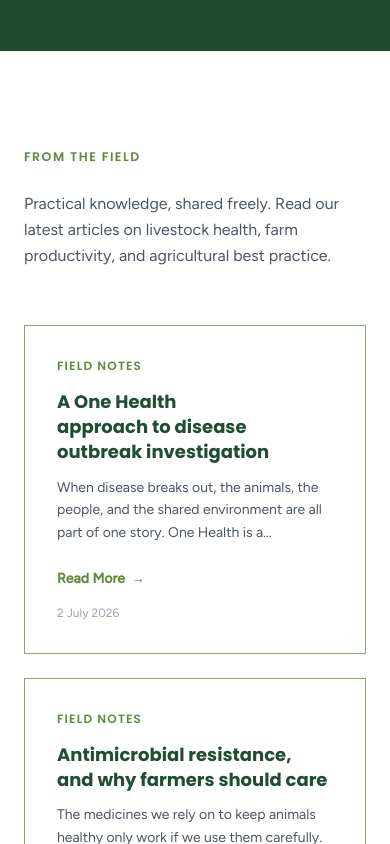
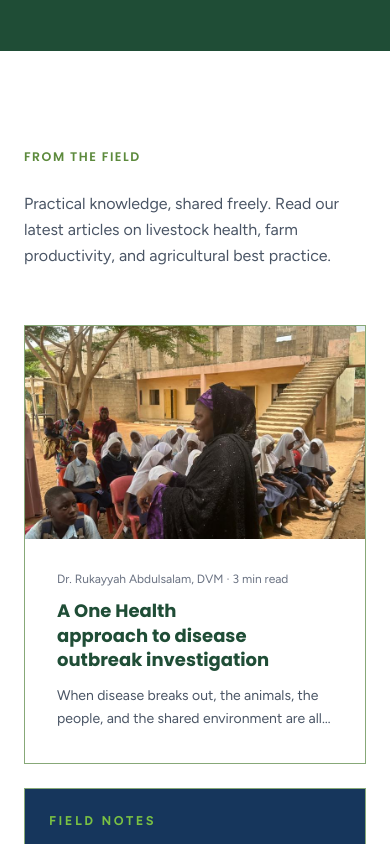
Before and after one commit to daupreyedoubra/plush-agri-website, a Next.js app: page / in a window 390 px wide. Shown: the part 3610-4454 px from the top of the page. Built offline with nearby package versions, Linux system fonts and the light colour scheme.

Commit message:
Homepage section order, blog card bylines, COHI counters, services divider

```diff
--- a/app/services/page.tsx
+++ b/app/services/page.tsx
@@ -1,6 +1,7 @@
 import type { Metadata } from "next";
 import { services } from "@/lib/services";
 import ServicesHero from "@/components/sections/services/ServicesHero";
+import ServicesTransitionBand from "@/components/sections/services/ServicesTransitionBand";
 import ServicesAccordion from "@/components/sections/services/ServicesAccordion";
 import ServicesCTA from "@/components/sections/services/ServicesCTA";
 
@@ -32,6 +33,7 @@ export default function ServicesPage() {
   return (
     <>
       <ServicesHero />
+      <ServicesTransitionBand />
       <ServicesAccordion services={services} />
       <ServicesCTA />
     </>
--- a/components/sections/BlogPreviewSection.tsx
+++ b/components/sections/BlogPreviewSection.tsx
@@ -1,17 +1,11 @@
 "use client";
 
 import Link from "next/link";
+import Image from "next/image";
 import { motion, type Variants } from "framer-motion";
-import { formatDate, getVisiblePosts } from "@/lib/blog";
+import { getReadTime, getVisiblePosts } from "@/lib/blog";
 
 const EASE = [0.25, 0, 0, 1] as [number, number, number, number];
-
-const EXCERPT_LIMIT = 120;
-
-function truncate(text: string, limit: number): string {
-  if (text.length <= limit) return text;
-  return `${text.slice(0, limit).trimEnd()}…`;
-}
 
 const containerVariants: Variants = {
   hidden: {},
@@ -68,14 +62,39 @@ export default function BlogPreviewSection() {
             <motion.article key={post.slug} variants={cardVariants} className="h-full">
               <Link
                 href={`/blog/${post.slug}`}
-                className="group flex h-full flex-col bg-white p-8"
+                className="group flex h-full flex-col bg-white overflow-hidden"
                 style={{ border: "1px solid #87A878" }}
               >
-                <p
-                  className="font-heading font-semibold text-xs uppercase tracking-[0.1em] mb-4"
-                  style={{ color: "#5E8B3D", fontVariant: "small-caps" }}
+                <div className="relative aspect-[16/10] overflow-hidden">
+                  {post.image ? (
+                    <Image
+                      src={post.image.src}
+                      alt={post.image.alt}
+                      fill
+                      className="object-cover transition-transform duration-500 group-hover:scale-[1.04]"
+                      sizes="(max-width: 1024px) 100vw, 33vw"
+                    />
+                  ) : (
+                    <div className="flex h-full w-full flex-col justify-between bg-navy p-6">
+                      <span className="text-xs font-bold tracking-[0.25em] uppercase text-bright-green">
+                        Field Notes
+                      </span>
+                      <span
+                        className="font-heading text-white/15 font-bold leading-none"
+                        style={{ fontSize: "3.5rem" }}
+                        aria-hidden="true"
                       >
-                  {post.category ?? "Field Notes"}
+                        PAS
+                      </span>
+                    </div>
+                  )}
+                </div>
+
+                <div className="flex flex-1 flex-col p-8">
+                  <p className="text-xs text-gray-500 mb-3">
+                    {post.author}
+                    <span aria-hidden="true"> &middot; </span>
+                    {getReadTime(post)} min read
                   </p>
                   <h3
                     className="font-heading font-bold text-lg leading-snug mb-3"
@@ -83,17 +102,10 @@ export default function BlogPreviewSection() {
                   >
                     {post.title}
                   </h3>
-                <p className="text-sm text-gray-600 leading-relaxed mb-6 flex-1">
-                  {truncate(post.excerpt, EXCERPT_LIMIT)}
+                  <p className="text-sm text-gray-600 leading-relaxed line-clamp-2">
+                    {post.excerpt}
                   </p>
-                <span
-                  className="inline-flex items-center gap-1.5 text-sm font-semibold mt-auto transition-opacity group-hover:opacity-70"
-                  style={{ color: "#5E8B3D" }}
-                >
-                  Read More
-                  <span aria-hidden="true">&rarr;</span>
-                </span>
-                <p className="mt-4 text-xs text-gray-400">{formatDate(post.date)}</p>
+                </div>
               </Link>
             </motion.article>
           ))}
--- a/components/sections/HowWeWorkSection.tsx
+++ b/components/sections/HowWeWorkSection.tsx
@@ -13,7 +13,7 @@ const steps = [
 
 export default function HowWeWorkSection() {
   return (
-    <section className="bg-dark-green py-24 lg:py-32">
+    <section className="py-24 lg:py-32" style={{ backgroundColor: "#1F4D36" }}>
       <div className="max-w-[1280px] mx-auto px-6 lg:px-8">
         <motion.p
           className="label !text-bright-green mb-6"
--- a/components/sections/TeamSection.tsx
+++ b/components/sections/TeamSection.tsx
@@ -128,7 +128,7 @@ export default function TeamSection() {
                     )}
                   </p>
                   <p className="text-sm text-gray-600 mt-1">{member.role}</p>
-                  {member.credential && (
+                  {i >= 3 && member.credential && (
                     <p className="text-xs text-gray-400 mt-1">
                       {member.credential}
                     </p>
--- a/components/sections/blog/BlogHero.tsx
+++ b/components/sections/blog/BlogHero.tsx
@@ -41,7 +41,7 @@ export default function BlogHero() {
               animate={{ y: 0 }}
               transition={{ duration: 0.4, delay: 0.2, ease: EASE }}
             >
-              Practical writing on
+              Practical writing on{" "}
               <br />
               animal health and farming.
             </motion.h1>
--- a/components/sections/cohi/ApproachSection.tsx
+++ b/components/sections/cohi/ApproachSection.tsx
@@ -62,13 +62,13 @@ const inView = {
 
 export default function ApproachSection() {
   return (
-    <section className="bg-white py-24 lg:py-32">
+    <section className="pt-12 lg:pt-16 pb-24 lg:pb-32" style={{ backgroundColor: "#163A70" }}>
       <div className="max-w-[1280px] mx-auto px-6 lg:px-8">
-        <motion.p className="label mb-6" {...inView} transition={{ duration: 0.5, ease: EASE }}>
+        <motion.p className="label !text-bright-green mb-6" {...inView} transition={{ duration: 0.5, ease: EASE }}>
           Our Approach
         </motion.p>
         <motion.h2
-          className="text-navy text-3xl lg:text-4xl mb-16 max-w-xl"
+          className="text-white text-3xl lg:text-4xl mb-16 max-w-xl"
           {...inView}
           transition={{ duration: 0.5, delay: 0.1, ease: EASE }}
         >
--- a/components/sections/cohi/WhatCohiIsSection.tsx
+++ b/components/sections/cohi/WhatCohiIsSection.tsx
@@ -28,7 +28,7 @@ const paragraphs = [
 
 export default function WhatCohiIsSection() {
   return (
-    <section className="bg-white py-24 lg:py-32">
+    <section className="bg-white pt-24 lg:pt-32 pb-12 lg:pb-16">
       <div className="max-w-[1280px] mx-auto px-6 lg:px-8">
         <motion.p className="label mb-6" {...inView} transition={{ duration: 0.5, ease: EASE }}>
           What COHI Is
--- /dev/null
+++ b/components/sections/services/ServicesTransitionBand.tsx
@@ -0,0 +1,25 @@
+"use client";
+
+import { motion } from "framer-motion";
+
+const EASE = [0.25, 0, 0, 1] as [number, number, number, number];
+
+export default function ServicesTransitionBand() {
+  return (
+    <section className="py-20 lg:py-28" style={{ backgroundColor: "#F6F2E8" }}>
+      <div className="max-w-[1280px] mx-auto px-6 lg:px-8">
+        <motion.p
+          className="text-center text-lg lg:text-xl font-semibold max-w-2xl mx-auto"
+          style={{ color: "#1F4D36" }}
+          initial={{ opacity: 0, y: 20 }}
+          whileInView={{ opacity: 1, y: 0 }}
+          viewport={{ once: true }}
+          transition={{ duration: 0.5, ease: EASE }}
+        >
+          Every service starts with the same thing: a vet on your farm,
+          looking at your animals.
+        </motion.p>
+      </div>
+    </section>
+  );
+}
--- a/lib/blog.ts
+++ b/lib/blog.ts
@@ -27,6 +27,8 @@ export interface BlogPost {
   category?: string;
   /** Real field photo, only where one genuinely fits the subject. */
   image?: BlogImage;
+  /** Minutes to read. Set manually to override the word-count estimate. */
+  readTime?: number;
   body: Block[];
 }
 
@@ -350,6 +352,21 @@ const MONTHS = [
   "December",
 ];
 
+const WORDS_PER_MINUTE = 200;
+
+/** Minutes to read: the post's own `readTime` if set, else estimated from
+ *  body word count at 200 wpm, rounded up, minimum 1. */
+export function getReadTime(post: BlogPost): number {
+  if (post.readTime) return post.readTime;
+
+  const wordCount = post.body.reduce(
+    (count, block) => count + block.text.trim().split(/\s+/).filter(Boolean).length,
+    0
+  );
+
+  return Math.max(1, Math.ceil(wordCount / WORDS_PER_MINUTE));
+}
+
 export function formatDate(iso: string): string {
   const [year, month, day] = iso.split("-").map(Number);
   return `${day} ${MONTHS[month - 1]} ${year}`;
```
Also changed, not shown: components/sections/DanhonuPilotSection.tsx (+10 -5 lines), components/ui/AnimatedMetric.tsx (+27 -6 lines). Lines whose indentation alone changed are shown as unchanged.
